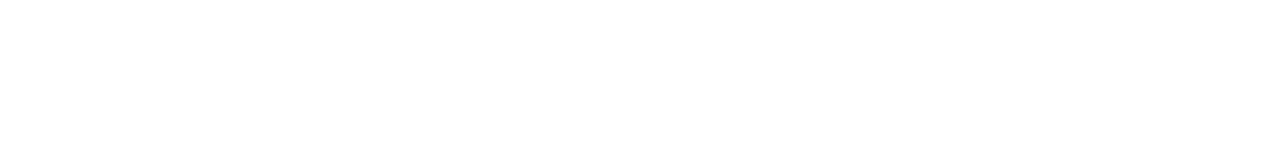
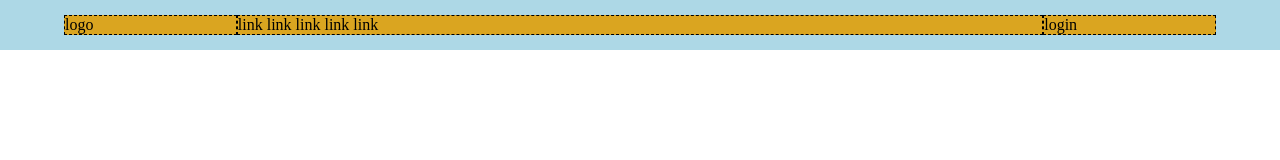
Before and after one commit to matcir/htmlcss-struttura-discord, a plain HTML site: page index.html in a window 1280 px wide. Drawn offline with Linux system fonts and the light colour scheme.

Commit message:
aggiunto header approssimativo

```diff
--- a/css/style.css
+++ b/css/style.css
@@ -29,3 +29,33 @@
 }
 
 /* #endregion "deub" */
+
+.header{
+    background-color: var(--header-bg-color);
+    min-height: 50px;
+    padding-top: 10px;
+    padding-bottom: 10px;
+
+}
+
+.nav{
+    display: flex;
+    background-color: var(--header-content-color);
+    max-width: 90%;
+    margin: auto;
+    justify-content: space-between;
+    margin-top: 5px;
+    margin-bottom: 5px;
+}
+
+.border{
+    border: 1px dashed black;
+}
+
+.logo_login{
+    width: 15%;
+}
+
+.link{
+    width: 70%;
+}
--- a/index.html
+++ b/index.html
@@ -7,10 +7,19 @@
     <link rel="stylesheet" href="./css/style.css">
 </head>
 <body>
-    <header>
-
+    <header class="header">
+        <nav class="nav">
+            <div class="border logo_login">
+                logo
+            </div>
+            <div class="border link">
+                link link link link link
+            </div>
+            <div class="border logo_login">
+                login
+            </div>
+        </nav>
     </header>
-
     <main>
 
     </main>
```
